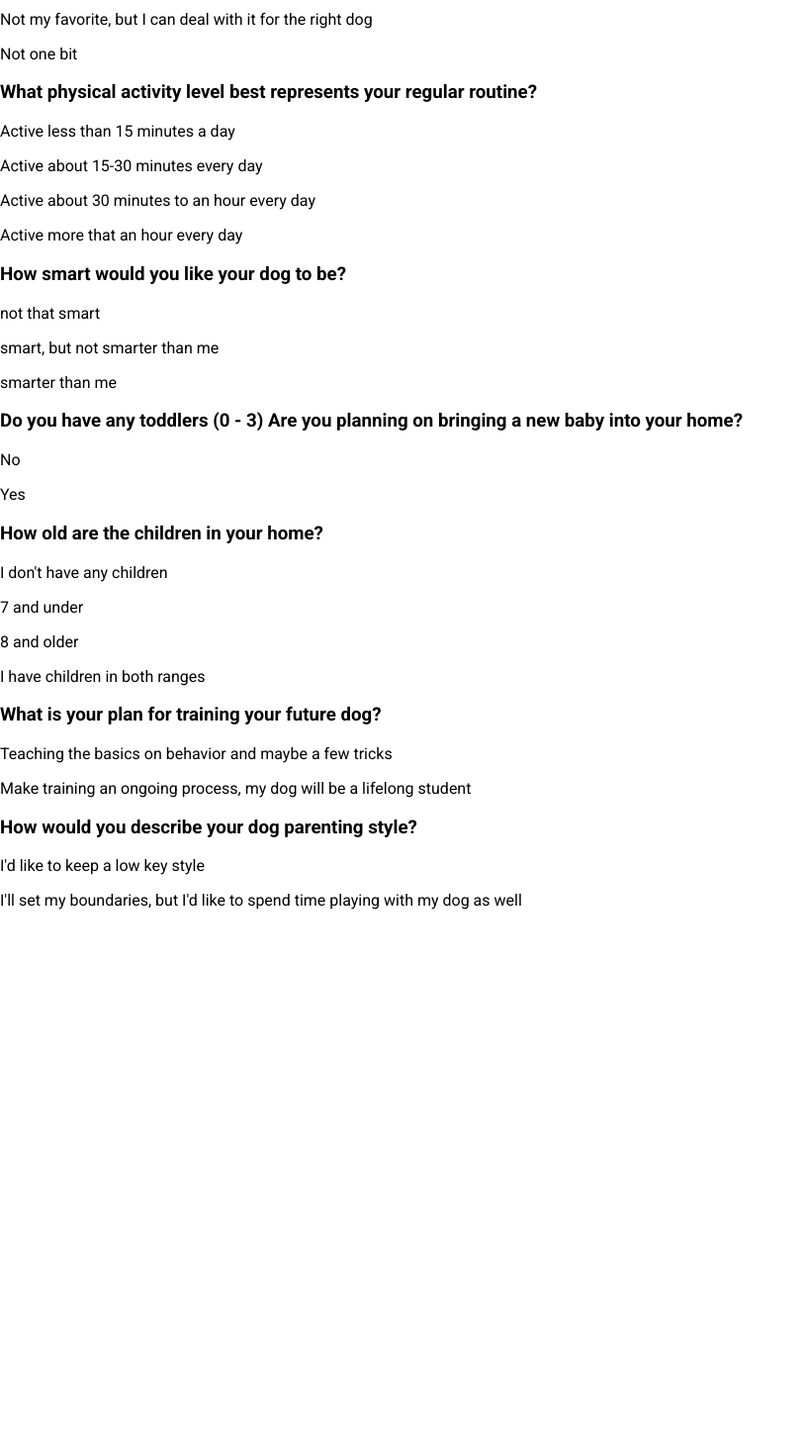
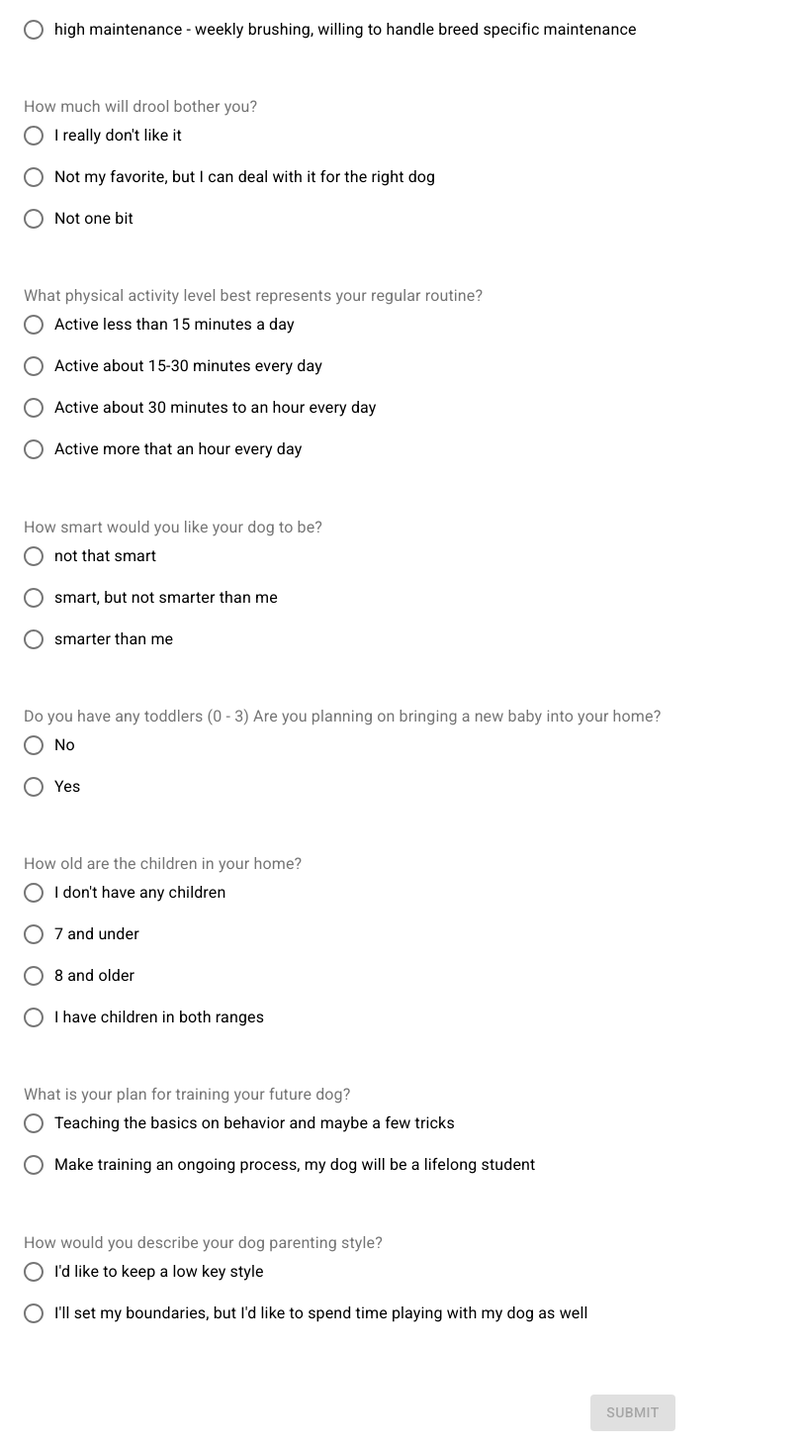
Before and after one commit to jjmonte20/puppciao, a React (Create React App) app in the folder client/: page /pquiz in a window 1280 px wide. Shown: the part 629-2090 px from the top of the page at 99% size, without its empty margins (0-814 px from the left). Before the commit the page ends 1564 px from the top, so only its background shows below. Built offline with nearby package versions, Linux system fonts and the light colour scheme.

Commit message:
added list that is submitable

```diff
--- a/client/src/pages/Quiz/Quiz.js
+++ b/client/src/pages/Quiz/Quiz.js
@@ -1,27 +1,82 @@
 import React, { Component } from "react";
+import { withStyles } from "@material-ui/styles";
+import { FormControl, RadioGroup, Radio, makeStyles, FormLabel, FormControlLabel, Grid, Container, Button } from "@material-ui/core";
 import Questions from "./questions";
+import "./styles.css";
+
+const useStyles = makeStyles(theme => ({
+
+}));
 
 class Quiz extends Component {
     state = {
-
+        Answers: [0,0,0,0,0,0,0,0,0,0]
     }
 
     componentDidMount(){
+    }
 
+    handleChange = (e) => {
+        const name = e.target.name;
+        const value = e.target.value;
+        this.setState({ [name]: value });
+    }
+
+    handleSubmit = () => {
+        console.log(this.state.Answers);
+    }
+
+    isDisabled = () => {
+        if (this.state.Answers.includes(0)){
+            return true;
+        } else {
+            return false;
+        }
     }
 
     renderQuestions = () => {
         return (
-            <div>
-                {Questions.map(q => (
-                    <div>
-                        <h3>{q.qBlob}</h3>
-                        {q.a.map(a => (
-                            <p>{a.desc}</p>
-                        ))}
-                    </div>
+            <Container>
+                {Questions.map((q,i) => (
+                    <Grid
+                    container
+                    justify="flex-start"
+                    alignItems="center"
+                    className="quizQ">
+                        <FormControl component="fieldset">
+                            <FormLabel component="legend">{q.qBlob}</FormLabel>
+                            <RadioGroup
+                                aria-label="gender"
+                                className="myRadios"
+                                value={this.state.Answers[i]}
+                                name={q.id}
+                                onChange={(e) => {
+                                    const val = e.target.value;
+                                    let answers = this.state.Answers;
+                                    answers[i] = parseInt(val);
+                                    this.setState({
+                                        Answers: answers
+                                    });
+                                }}
+                                >
+                            {q.a.map(a => (
+                                <FormControlLabel value={a.val} control={<Radio color="primary" />} label={a.desc} />
+                            ))}
+                            </RadioGroup>
+                        </FormControl>
+                    </Grid>
                 ))}
-            </div>
+                <Grid
+                justify="center"
+                alignItems="center"
+                className="submit">
+                    <Button
+                    variant="contained"
+                    color="primary"
+                    onClick={() => this.handleSubmit()}
+                    disabled={this.isDisabled()}>Submit</Button>
+                </Grid>
+            </Container>
         )
     }
 
@@ -34,4 +89,4 @@ class Quiz extends Component {
     }
 }
 
-export default Quiz;
+export default withStyles(useStyles)(Quiz);
--- a/client/src/pages/Quiz/questions.js
+++ b/client/src/pages/Quiz/questions.js
@@ -1,5 +1,6 @@
 const questions = [
     {
+        id: "dogSize",
         qBlob: "How big will household's ideal dog be at full size?",
         a: [
             {
@@ -21,6 +22,7 @@ const questions = [
         ]
     },
     {
+        id: "dogAge",
         qBlob: "What age group best fits the dog that would be invited into your home today?",
         a: [
             {
@@ -42,6 +44,7 @@ const questions = [
         ]
     },
     {
+        id: "fur",
         qBlob: "How much grooming are you willing to do for your dog?",
         a: [
             {
@@ -55,6 +58,7 @@ const questions = [
         ]
     },
     {
+        id: "drool",
         qBlob: "How much will drool bother you?",
         a: [
             {
@@ -72,6 +76,7 @@ const questions = [
         ]
     },
     {
+        id: "pA",
         qBlob: "What physical activity level best represents your regular routine?",
         a: [
             {
@@ -93,6 +98,7 @@ const questions = [
         ]
     },
     {
+        id: "dogInt",
         qBlob: "How smart would you like your dog to be?",
         a: [
             {
@@ -110,6 +116,7 @@ const questions = [
         ]
     },
     {
+        id: "baby",
         qBlob: "Do you have any toddlers (0 - 3) Are you planning on bringing a new baby into your home?",
         a: [
             {
@@ -123,6 +130,7 @@ const questions = [
         ]
     },
     {
+        id: "kidAge",
         qBlob: "How old are the children in your home?",
         a: [
             {
@@ -144,6 +152,7 @@ const questions = [
         ]
     },
     {
+        id: "training",
         qBlob: "What is your plan for training your future dog?",
         a: [
             {
@@ -157,6 +166,7 @@ const questions = [
         ]
     },
     {
+        id: "parent",
         qBlob: "How would you describe your dog parenting style?",
         a: [
             {
--- /dev/null
+++ b/client/src/pages/Quiz/styles.css
@@ -0,0 +1,10 @@
+.quizQ {
+    margin-top: 4%;
+}
+
+.submit {
+    display: table;
+    margin: 0 auto;
+    margin-top: 5%;
+    margin-bottom: 5%;
+}
```
